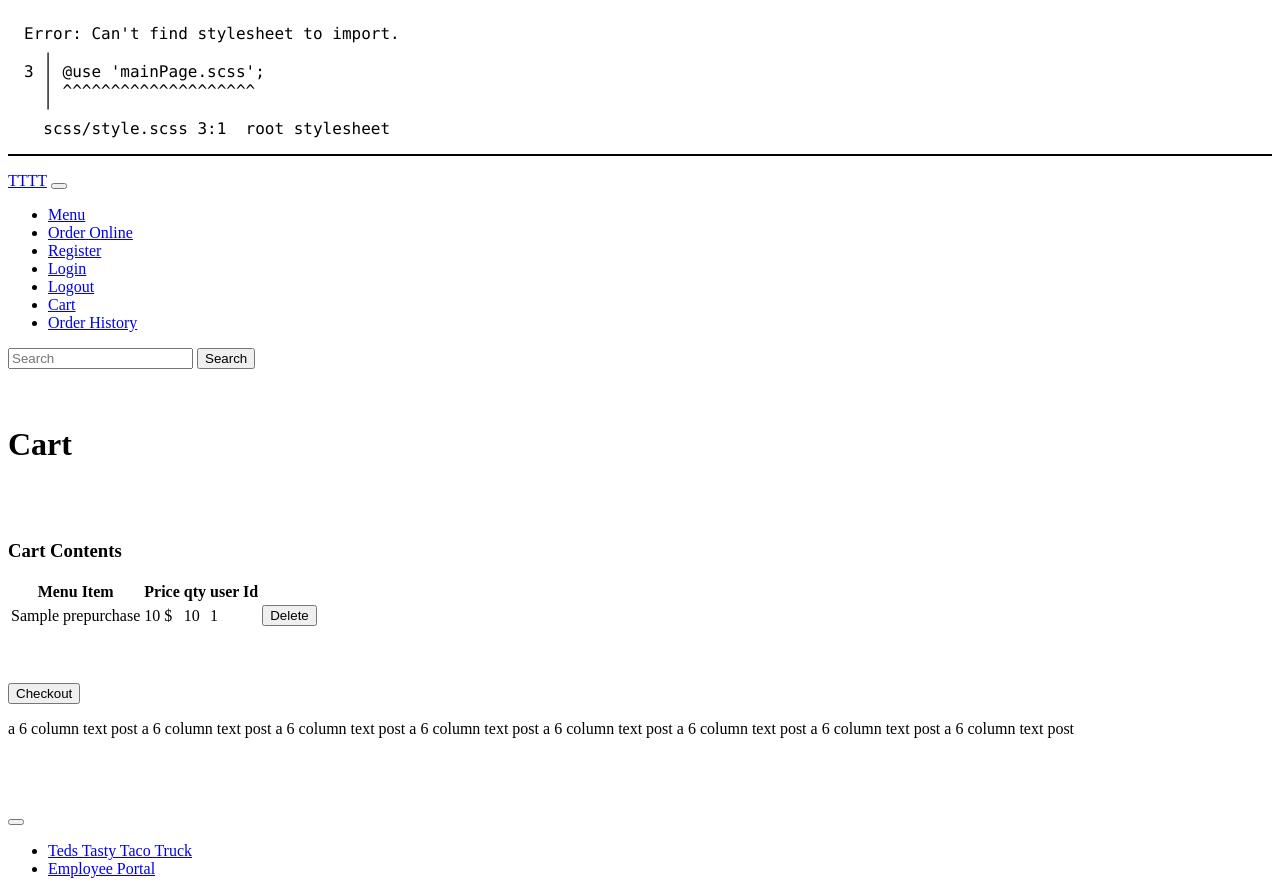
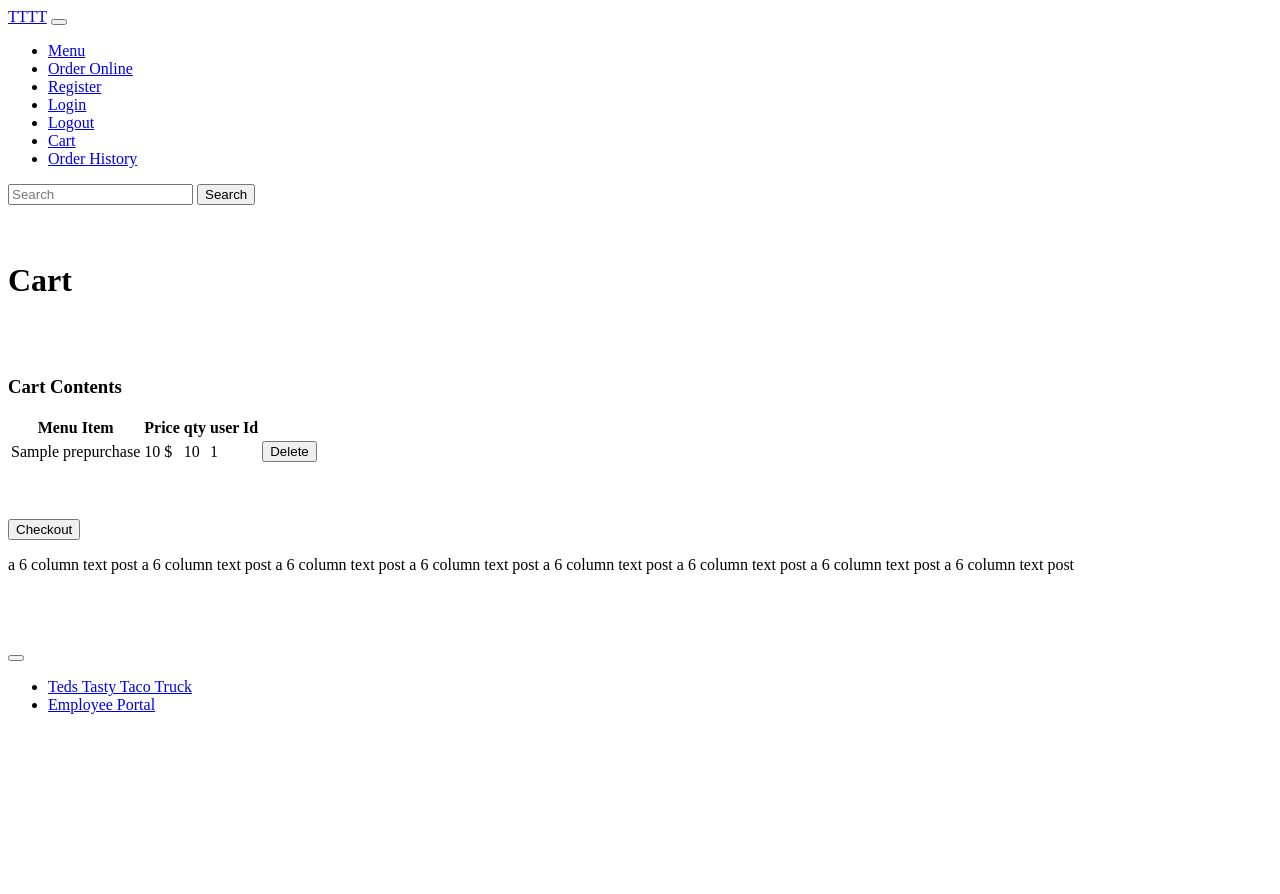
Before and after one commit to astralcodeprojection/mentorcode, a PHP site: page /cart.php in a window 1280 px wide. After the commit the page ends 714 px from the top, so only its background shows below. Run offline with PHP 8.4, Linux system fonts and the light colour scheme; a user stored in the database is signed in; tables that the repository leaves empty hold one stand-in row (values such as "Sample post").

Commit message:
Working with SASS components / working on cart deletion on order place

```diff
--- a/css/style.css
+++ b/css/style.css
@@ -1,9 +1,10 @@
 /* Error: Can't find stylesheet to import.
  *   ,
- * 3 | @use 'mainPage.scss';
- *   | ^^^^^^^^^^^^^^^^^^^^
+ * 1 | @use "/scss/custom" as *;
+ *   | ^^^^^^^^^^^^^^^^^^^^^^^^
  *   '
- *   scss/style.scss 3:1  root stylesheet */
+ *   scss/sections/_footer.scss 1:1  @use
+ *   scss/style.scss 3:1             root stylesheet */
 
 body::before {
   font-family: "Source Code Pro", "SF Mono", Monaco, Inconsolata, "Fira Mono",
@@ -13,5 +14,4 @@ body::before {
   padding: 1em;
   margin-bottom: 1em;
   border-bottom: 2px solid black;
-  content: "Error: Can't find stylesheet to import.\a   \2577 \a 3 \2502  @use 'mainPage.scss';\a   \2502  ^^^^^^^^^^^^^^^^^^^^\a   \2575 \a   scss/style.scss 3:1  root stylesheet";
 }
--- a/scss/sections/footer.scss
+++ b/scss/sections/_footer.scss
@@ -1,4 +1,4 @@
-@use "/scss/_custom.scss";
+@use "/scss/custom" as *;
 
 .footer {
     padding-top: 1rem;
--- a/scss/sections/mainPage.scss
+++ b/scss/sections/_mainPage.scss
@@ -1,4 +1,4 @@
-@use "/scss/_custom.scss";
+@use "/scss/custom" as *;
 
 .mainPage {
     padding: 10rem 0 0 0;
--- /dev/null
+++ b/scss/sections/_navbar.scss
@@ -0,0 +1 @@
+@use "/scss/custom" as *;
--- a/scss/sections/navbar.scss
+++ /dev/null
@@ -1 +0,0 @@
-@use "/scss/_custom.scss";
--- a/scss/style.scss
+++ b/scss/style.scss
@@ -1,3 +1,5 @@
-//@use 'custom' as *;
+//@use 'custom';
 
-@use 'mainPage.scss';
+@use 'sections/footer';
+@use 'sections/mainPage';
+@use 'sections/navbar';
```
Also changed, not shown: scss/components/_buttons.scss (added), scss/components/_card.scss (added), scss/components/buttons.scss (deleted), scss/components/card.scss (deleted).
